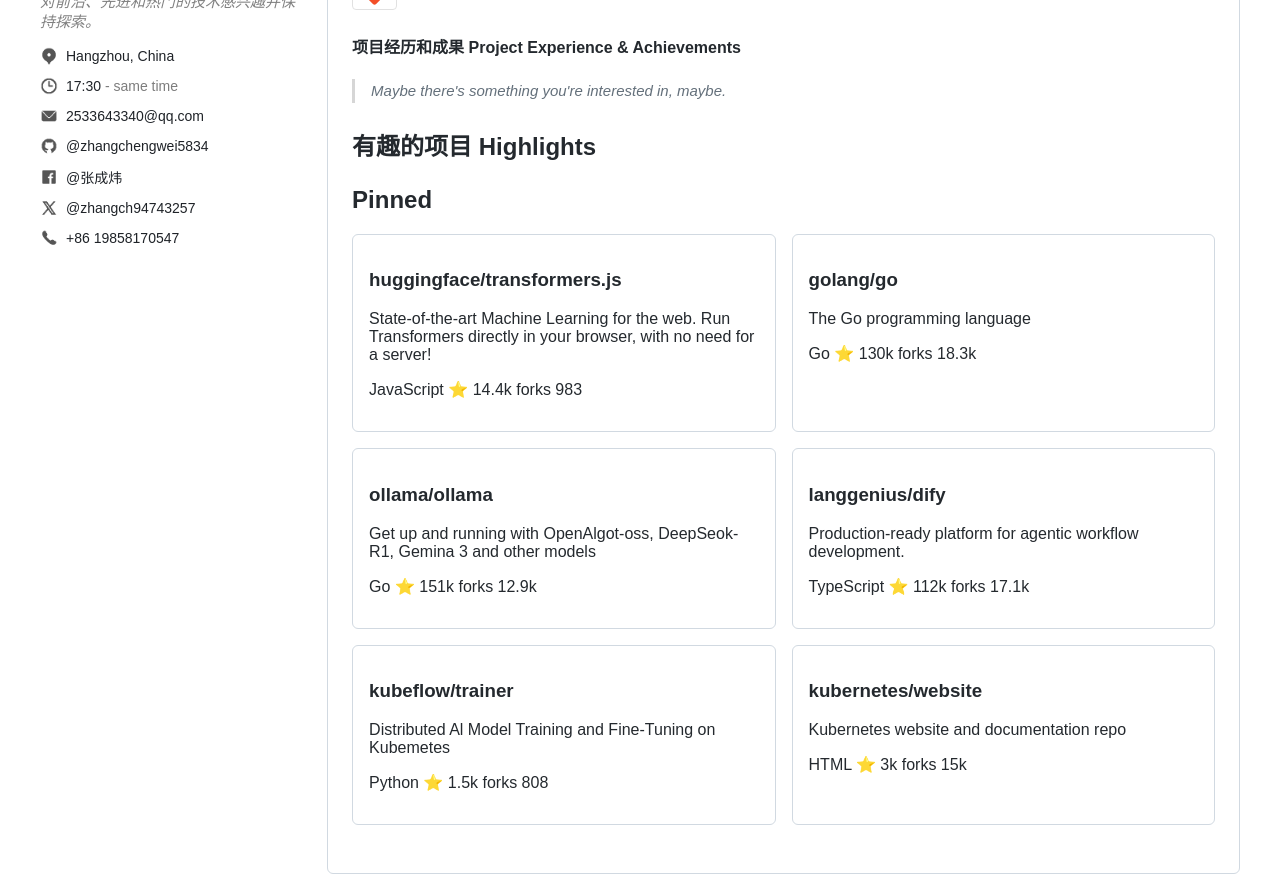
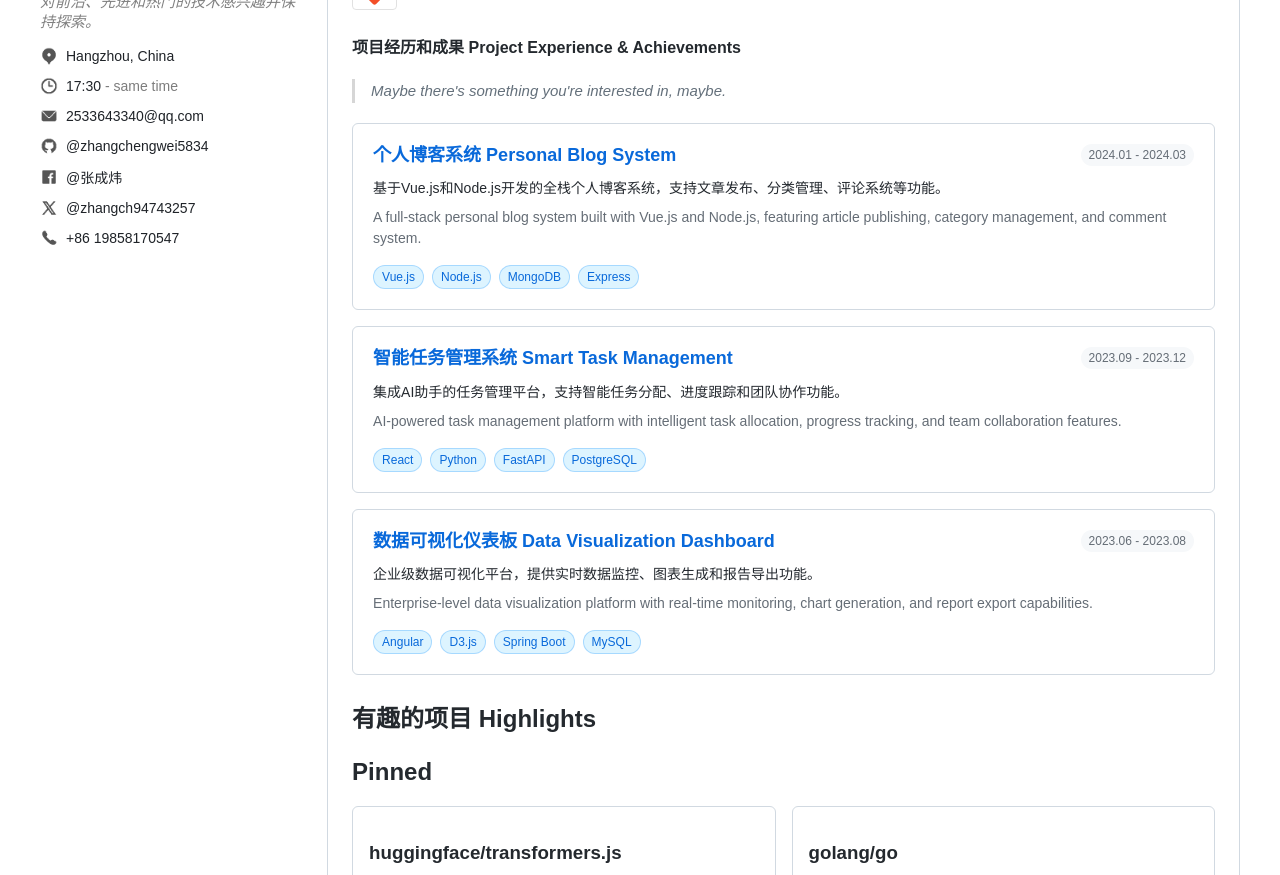
Before and after one commit to UnderHear/toolsWeb, a Vue app: page / in a window 1280 px wide. Shown: the part 580-1455 px from the top of the page. Built offline with nearby package versions, Linux system fonts and the light colour scheme.

Commit message:
增加了项目经历示例

```diff
--- a/src/pages/Home.vue
+++ b/src/pages/Home.vue
@@ -88,6 +88,56 @@
 						<div class="tip-content">
 							<div class="description-cn">
 								Maybe there's something you're interested in, maybe.
+							</div>
+						</div>
+					</div>
+					<div class="project-experience">
+						<div class="project-card">
+							<div class="project-header">
+								<h3>个人博客系统 Personal Blog System</h3>
+								<span class="project-date">2024.01 - 2024.03</span>
+							</div>
+							<div class="project-description">
+								<p>基于Vue.js和Node.js开发的全栈个人博客系统，支持文章发布、分类管理、评论系统等功能。</p>
+								<p>A full-stack personal blog system built with Vue.js and Node.js, featuring article publishing, category management, and comment system.</p>
+							</div>
+							<div class="project-tech">
+								<span class="tech-tag">Vue.js</span>
+								<span class="tech-tag">Node.js</span>
+								<span class="tech-tag">MongoDB</span>
+								<span class="tech-tag">Express</span>
+							</div>
+						</div>
+						<div class="project-card">
+							<div class="project-header">
+								<h3>智能任务管理系统 Smart Task Management</h3>
+								<span class="project-date">2023.09 - 2023.12</span>
+							</div>
+							<div class="project-description">
+								<p>集成AI助手的任务管理平台，支持智能任务分配、进度跟踪和团队协作功能。</p>
+								<p>AI-powered task management platform with intelligent task allocation, progress tracking, and team collaboration features.</p>
+							</div>
+							<div class="project-tech">
+								<span class="tech-tag">React</span>
+								<span class="tech-tag">Python</span>
+								<span class="tech-tag">FastAPI</span>
+								<span class="tech-tag">PostgreSQL</span>
+							</div>
+						</div>
+						<div class="project-card">
+							<div class="project-header">
+								<h3>数据可视化仪表板 Data Visualization Dashboard</h3>
+								<span class="project-date">2023.06 - 2023.08</span>
+							</div>
+							<div class="project-description">
+								<p>企业级数据可视化平台，提供实时数据监控、图表生成和报告导出功能。</p>
+								<p>Enterprise-level data visualization platform with real-time monitoring, chart generation, and report export capabilities.</p>
+							</div>
+							<div class="project-tech">
+								<span class="tech-tag">Angular</span>
+								<span class="tech-tag">D3.js</span>
+								<span class="tech-tag">Spring Boot</span>
+								<span class="tech-tag">MySQL</span>
 							</div>
 						</div>
 					</div>
@@ -367,6 +417,77 @@
 		padding: 16px;
 	}
 
+	.project-experience {
+		margin-top: 20px;
+		display: flex;
+		flex-direction: column;
+		gap: 16px;
+	}
+
+	.project-card {
+		border: 1px solid #d1d9e1;
+		border-radius: 6px;
+		padding: 20px;
+		background-color: #fff;
+		transition: box-shadow 0.2s ease;
+	}
+
+	.project-header {
+		display: flex;
+		justify-content: space-between;
+		align-items: flex-start;
+		margin-bottom: 12px;
+	}
+
+	.project-header h3 {
+		margin: 0;
+		font-size: 18px;
+		font-weight: 600;
+		color: #0969da;
+		line-height: 1.25;
+	}
+
+	.project-date {
+		font-size: 12px;
+		color: #656d76;
+		background-color: #f6f8fa;
+		padding: 4px 8px;
+		border-radius: 12px;
+		font-weight: 500;
+	}
+
+	.project-description {
+		margin-bottom: 16px;
+	}
+
+	.project-description p {
+		margin: 0 0 8px 0;
+		font-size: 14px;
+		line-height: 1.5;
+		color: #656d76;
+	}
+
+	.project-description p:first-child {
+		color: #24292f;
+		font-weight: 500;
+	}
+
+	.project-tech {
+		display: flex;
+		flex-wrap: wrap;
+		gap: 8px;
+	}
+
+	.tech-tag {
+		background-color: #ddf4ff;
+		color: #0969da;
+		padding: 4px 8px;
+		border-radius: 12px;
+		font-size: 12px;
+		font-weight: 500;
+		border: 1px solid #54aeff66;
+	}
+
 
 
 	@media (max-width: 768px) {
```
